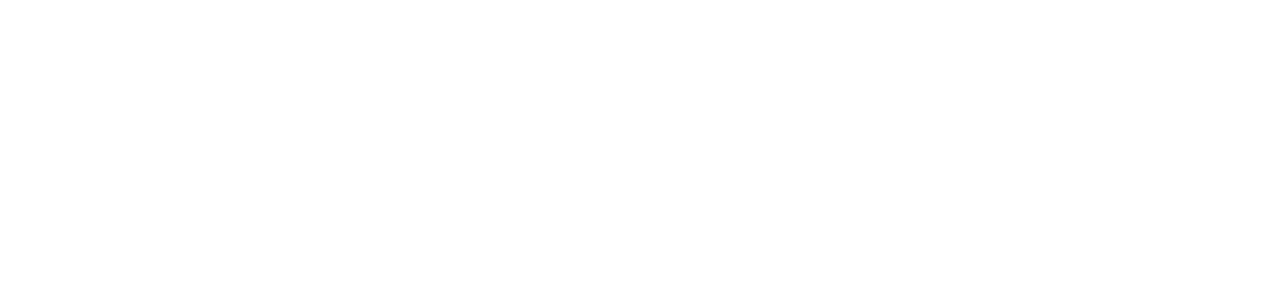
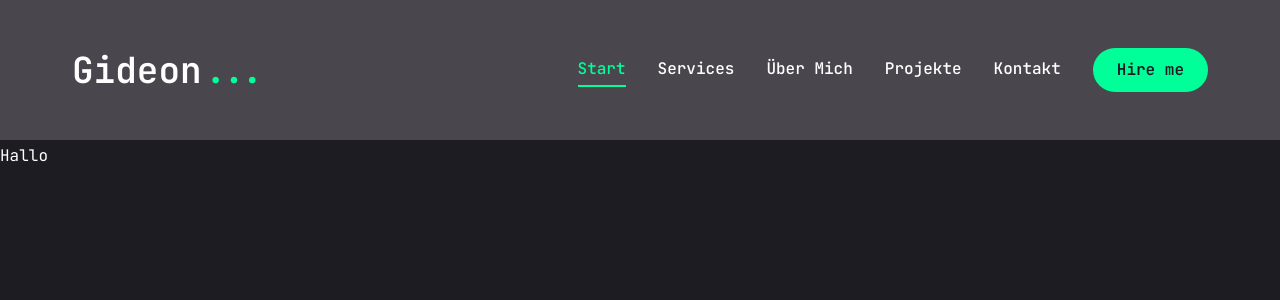
Before and after one commit to Gid3onJura/nextjs-portfolio, a Next.js app: page / in a window 1280 px wide. Shown: the top 300 px of the page. Built offline with nearby package versions, Linux system fonts and the light colour scheme.

Commit message:
mobile nav

```diff
--- a/app/layout.jsx
+++ b/app/layout.jsx
@@ -20,7 +20,7 @@
     <html lang="en">
       <body className={jetBrainsMono.variable}>
         <Header />
-        <SideTransition />
+        {/* <SideTransition /> */}
         <PageTransition>{children}</PageTransition>
       </body>
     </html>
--- a/components/Header.jsx
+++ b/components/Header.jsx
@@ -2,6 +2,7 @@
 import React from "react"
 import Nav from "./Nav"
 import { Button } from "./ui/button"
+import MobileNav from "./MobileNav"
 
 const Header = () => {
   return (
@@ -9,7 +10,7 @@
       <div className="container mx-auto flex justify-between items-center">
         <Link href="/">
           <h1 className="text-4xl font-semibold">
-            Gideon <span className="text-accent">...</span>
+            Gideon<span className="text-accent">...</span>
           </h1>
         </Link>
 
@@ -22,7 +23,9 @@
         </div>
 
         {/* mobile nav */}
-        <div className="xl:hidden">mobile nav</div>
+        <div className="xl:hidden">
+          <MobileNav />
+        </div>
       </div>
     </header>
   )
--- /dev/null
+++ b/components/MobileNav.jsx
@@ -0,0 +1,68 @@
+"use client"
+
+import { usePathname } from "next/navigation"
+import React from "react"
+
+import { CiMenuFries } from "react-icons/ci"
+import { Sheet, SheetContent, SheetTrigger } from "./ui/sheet"
+import Link from "next/link"
+
+const links = [
+  {
+    name: "start",
+    path: "/",
+  },
+  {
+    name: "services",
+    path: "/services",
+  },
+  {
+    name: "über mich",
+    path: "/resume",
+  },
+  {
+    name: "projekte",
+    path: "/projects",
+  },
+  {
+    name: "kontakt",
+    path: "/contact",
+  },
+]
+
+const MobileNav = () => {
+  const pathName = usePathname()
+  return (
+    <Sheet>
+      <SheetTrigger className="flex items-center justify-center">
+        <CiMenuFries className="text-[32px] text-accent" />
+      </SheetTrigger>
+      <SheetContent className="flex flex-col">
+        <div className="mt-32 mb-40 text-center text-2xl">
+          <Link href="/">
+            <h1 className="text-4xl font-semibold">
+              Gideon<span className="text-accent">...</span>
+            </h1>
+          </Link>
+        </div>
+        <nav className="flex flex-col justify-center items-center gap-8">
+          {links.map((link, index) => {
+            return (
+              <Link
+                href={link.path}
+                key={index}
+                className={`${
+                  link.path === pathName && "text-accent border-b-2 border-accent"
+                } capitalize hover:text-accent transition-all`}
+              >
+                {link.name}
+              </Link>
+            )
+          })}
+        </nav>
+      </SheetContent>
+    </Sheet>
+  )
+}
+
+export default MobileNav
--- a/components/ui/button.jsx
+++ b/components/ui/button.jsx
@@ -1,28 +1,22 @@
 import * as React from "react"
 import { Slot } from "@radix-ui/react-slot"
-import { cva } from "class-variance-authority";
+import { cva } from "class-variance-authority"
 
 import { cn } from "@/lib/utils"
 
 const buttonVariants = cva(
-  "inline-flex items-center justify-center whitespace-nowrap rounded-md text-sm font-medium ring-offset-white transition-colors focus-visible:outline-none focus-visible:ring-2 focus-visible:ring-slate-950 focus-visible:ring-offset-2 disabled:pointer-events-none disabled:opacity-50 dark:ring-offset-slate-950 dark:focus-visible:ring-slate-300",
+  "inline-flex items-center justify-center whitespace-nowrap rounded-full text-base font-semibold ring-offset-white transition-colors focus-visible:outline-none focus-visible:ring-2 focus-visible:ring-slate-950 focus-visible:ring-offset-2 disabled:pointer-events-none disabled:opacity-50 dark:ring-offset-slate-950 dark:focus-visible:ring-slate-300",
   {
     variants: {
       variant: {
-        default: "bg-slate-900 text-slate-50 hover:bg-slate-900/90 dark:bg-slate-50 dark:text-slate-900 dark:hover:bg-slate-50/90",
-        destructive:
-          "bg-red-500 text-slate-50 hover:bg-red-500/90 dark:bg-red-900 dark:text-slate-50 dark:hover:bg-red-900/90",
-        outline:
-          "border border-slate-200 bg-white hover:bg-slate-100 hover:text-slate-900 dark:border-slate-800 dark:bg-slate-950 dark:hover:bg-slate-800 dark:hover:text-slate-50",
-        secondary:
-          "bg-slate-100 text-slate-900 hover:bg-slate-100/80 dark:bg-slate-800 dark:text-slate-50 dark:hover:bg-slate-800/80",
-        ghost: "hover:bg-slate-100 hover:text-slate-900 dark:hover:bg-slate-800 dark:hover:text-slate-50",
-        link: "text-slate-900 underline-offset-4 hover:underline dark:text-slate-50",
+        default: "bg-accent text-primary hover:bg-accent-hover",
+        primary: "bg-primary text-white",
+        outline: "border border-accent bg-transparent text-accent hover:bg-accent hover:text-primary",
       },
       size: {
-        default: "h-10 px-4 py-2",
-        sm: "h-9 rounded-md px-3",
-        lg: "h-11 rounded-md px-8",
+        default: "h-[44px] px-6",
+        md: "h-[48px] px-6",
+        lg: "h-[56px] px-8 text-sm uppercase tracking-[2px]",
         icon: "h-10 w-10",
       },
     },
@@ -35,12 +29,7 @@
 
 const Button = React.forwardRef(({ className, variant, size, asChild = false, ...props }, ref) => {
   const Comp = asChild ? Slot : "button"
-  return (
-    (<Comp
-      className={cn(buttonVariants({ variant, size, className }))}
-      ref={ref}
-      {...props} />)
-  );
+  return <Comp className={cn(buttonVariants({ variant, size, className }))} ref={ref} {...props} />
 })
 Button.displayName = "Button"
 
--- a/components/ui/sheet.jsx
+++ b/components/ui/sheet.jsx
@@ -1,8 +1,9 @@
-"use client";
+"use client"
 import * as React from "react"
 import * as SheetPrimitive from "@radix-ui/react-dialog"
-import { cva } from "class-variance-authority";
-import { X } from "lucide-react"
+import { cva } from "class-variance-authority"
+// import { X } from "lucide-react"
+import { IoMdClose } from "react-icons/io"
 
 import { cn } from "@/lib/utils"
 
@@ -21,12 +22,13 @@
       className
     )}
     {...props}
-    ref={ref} />
+    ref={ref}
+  />
 ))
 SheetOverlay.displayName = SheetPrimitive.Overlay.displayName
 
 const sheetVariants = cva(
-  "fixed z-50 gap-4 bg-white p-6 shadow-lg transition ease-in-out data-[state=open]:animate-in data-[state=closed]:animate-out data-[state=closed]:duration-300 data-[state=open]:duration-500 dark:bg-slate-950",
+  "fixed z-50 gap-4 bg-primary p-6 shadow-lg transition ease-in-out data-[state=open]:animate-in data-[state=closed]:animate-out data-[state=closed]:duration-300 data-[state=open]:duration-500 dark:bg-slate-950",
   {
     variants: {
       side: {
@@ -35,7 +37,7 @@
           "inset-x-0 bottom-0 border-t data-[state=closed]:slide-out-to-bottom data-[state=open]:slide-in-from-bottom",
         left: "inset-y-0 left-0 h-full w-3/4 border-r data-[state=closed]:slide-out-to-left data-[state=open]:slide-in-from-left sm:max-w-sm",
         right:
-          "inset-y-0 right-0 h-full w-3/4  border-l data-[state=closed]:slide-out-to-right data-[state=open]:slide-in-from-right sm:max-w-sm",
+          "inset-y-0 right-0 h-full w-3/4 data-[state=closed]:slide-out-to-right data-[state=open]:slide-in-from-right sm:max-w-sm",
       },
     },
     defaultVariants: {
@@ -49,9 +51,8 @@
     <SheetOverlay />
     <SheetPrimitive.Content ref={ref} className={cn(sheetVariants({ side }), className)} {...props}>
       {children}
-      <SheetPrimitive.Close
-        className="absolute right-4 top-4 rounded-sm opacity-70 ring-offset-white transition-opacity hover:opacity-100 focus:outline-none focus:ring-2 focus:ring-slate-950 focus:ring-offset-2 disabled:pointer-events-none data-[state=open]:bg-slate-100 dark:ring-offset-slate-950 dark:focus:ring-slate-300 dark:data-[state=open]:bg-slate-800">
-        <X className="h-4 w-4" />
+      <SheetPrimitive.Close className="absolute right-8 top-8 transition-opacity outline-none">
+        <IoMdClose className="text-3xl text-accent" />
         <span className="sr-only">Close</span>
       </SheetPrimitive.Close>
     </SheetPrimitive.Content>
@@ -59,23 +60,13 @@
 ))
 SheetContent.displayName = SheetPrimitive.Content.displayName
 
-const SheetHeader = ({
-  className,
-  ...props
-}) => (
-  <div
-    className={cn("flex flex-col space-y-2 text-center sm:text-left", className)}
-    {...props} />
+const SheetHeader = ({ className, ...props }) => (
+  <div className={cn("flex flex-col space-y-2 text-center sm:text-left", className)} {...props} />
 )
 SheetHeader.displayName = "SheetHeader"
 
-const SheetFooter = ({
-  className,
-  ...props
-}) => (
-  <div
-    className={cn("flex flex-col-reverse sm:flex-row sm:justify-end sm:space-x-2", className)}
-    {...props} />
+const SheetFooter = ({ className, ...props }) => (
+  <div className={cn("flex flex-col-reverse sm:flex-row sm:justify-end sm:space-x-2", className)} {...props} />
 )
 SheetFooter.displayName = "SheetFooter"
 
@@ -83,7 +74,8 @@
   <SheetPrimitive.Title
     ref={ref}
     className={cn("text-lg font-semibold text-slate-950 dark:text-slate-50", className)}
-    {...props} />
+    {...props}
+  />
 ))
 SheetTitle.displayName = SheetPrimitive.Title.displayName
 
@@ -91,7 +83,8 @@
   <SheetPrimitive.Description
     ref={ref}
     className={cn("text-sm text-slate-500 dark:text-slate-400", className)}
-    {...props} />
+    {...props}
+  />
 ))
 SheetDescription.displayName = SheetPrimitive.Description.displayName
 
--- a/package.json
+++ b/package.json
@@ -22,6 +22,7 @@
     "next": "14.2.3",
     "react": "^18",
     "react-dom": "^18",
+    "react-icons": "^5.2.1",
     "tailwind-merge": "^2.3.0",
     "tailwindcss-animate": "^1.0.7"
   },
```
Also changed, not shown: 1 other file (tests, documents, lock files or other folders).
